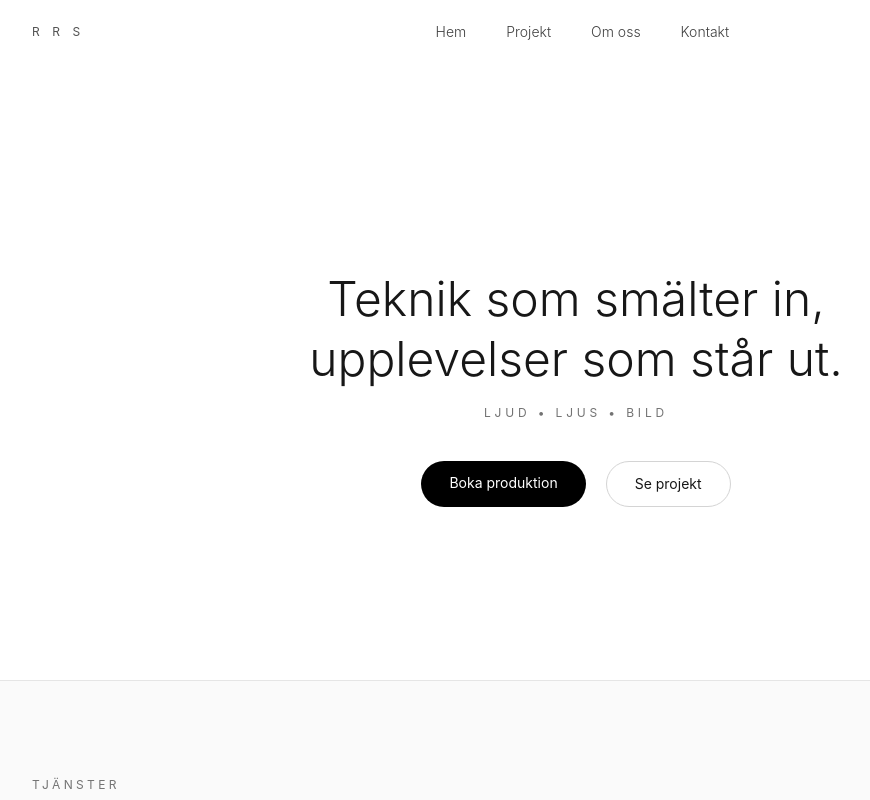
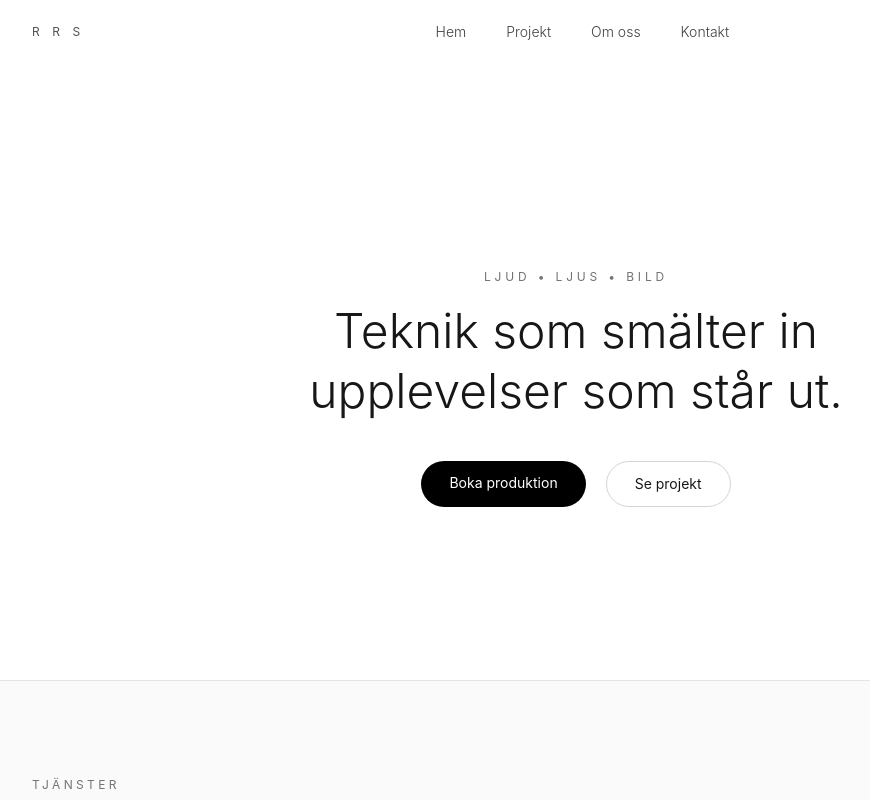
Before and after one commit to FolkeRRS/RRSwebsite, a Next.js app: page / in a window 1280 px wide. Shown: the top 800 px of the page, without its empty margins (64-934 px from the left). Built offline with nearby package versions, Linux system fonts and the light colour scheme.

Commit message:
Move Ljud Ljus Bild above heading

```diff
--- a/app/page.tsx
+++ b/app/page.tsx
@@ -35,14 +35,15 @@ export default function Page() {
 
       {/* HERO */}
       <section className="min-h-[85vh] w-full flex flex-col items-center justify-center text-center px-6 pt-24">
+        {/* 🔹 Ljud • Ljus • Bild ovanför rubriken */}
+        <p className="uppercase tracking-[0.32em] text-neutral-500 text-xs mb-4">
+          Ljud • Ljus • Bild
+        </p>
+
         <h1 className="text-[32px] md:text-[48px] font-light leading-[1.25] text-neutral-900">
-          Teknik som smälter in,<br />
+          Teknik som smälter in<br />
           upplevelser som står ut.
         </h1>
-
-        <p className="uppercase tracking-[0.32em] text-neutral-500 text-xs mt-4">
-          Ljud • Ljus • Bild
-        </p>
 
         <div className="flex gap-5 mt-10">
           <a
```
